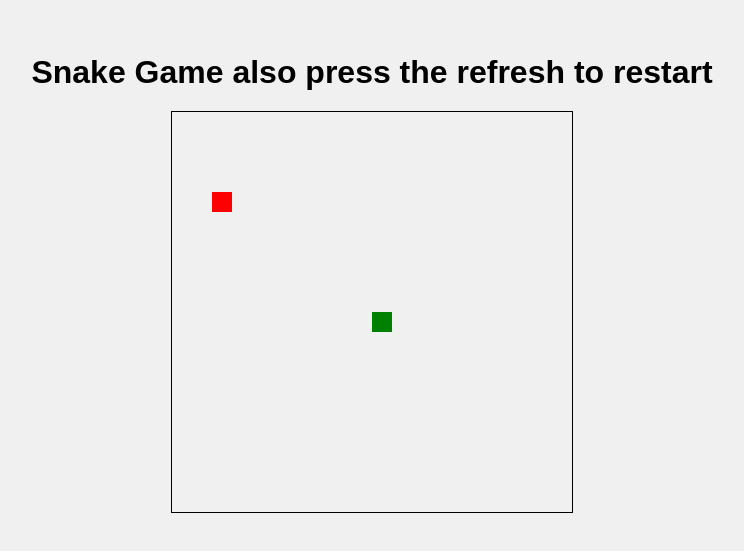
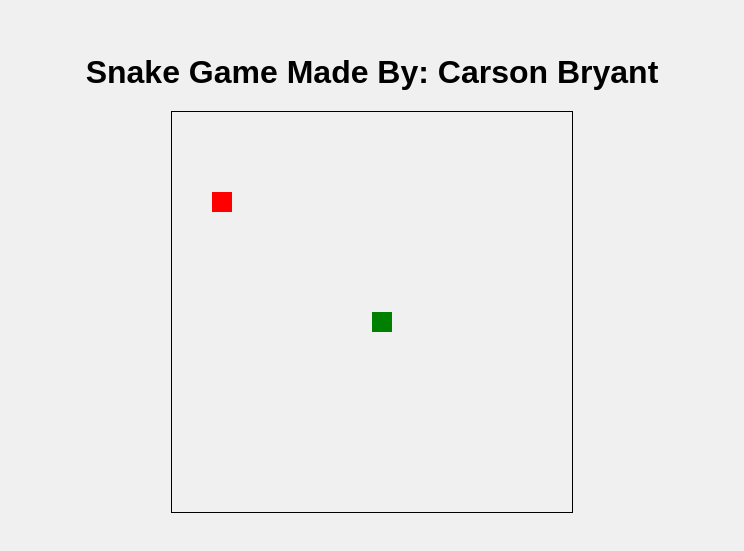
Before and after one commit to Funnybunnysunny/game11, a plain HTML site: page index.html in a window 1280 px wide. Shown: the part 127-678 px from the top of the page, without its empty margins (268-1012 px from the left). Drawn offline with Linux system fonts and the light colour scheme.

Commit message:
Update index.html
Signed-off-by: Funnybunnysunny <dragonman900000@gmail.com>

```diff
--- a/index.html
+++ b/index.html
@@ -7,7 +7,7 @@
     <link rel="stylesheet" href="style.css">
 </head>
 <body>
-    <h1>Snake Game also press the refresh to restart</h1>
+    <h1>Snake Game Made By: Carson Bryant</h1>
     <canvas id="gameCanvas" width="400" height="400"></canvas>
     <script src="script.js"></script>
 </body>
```
